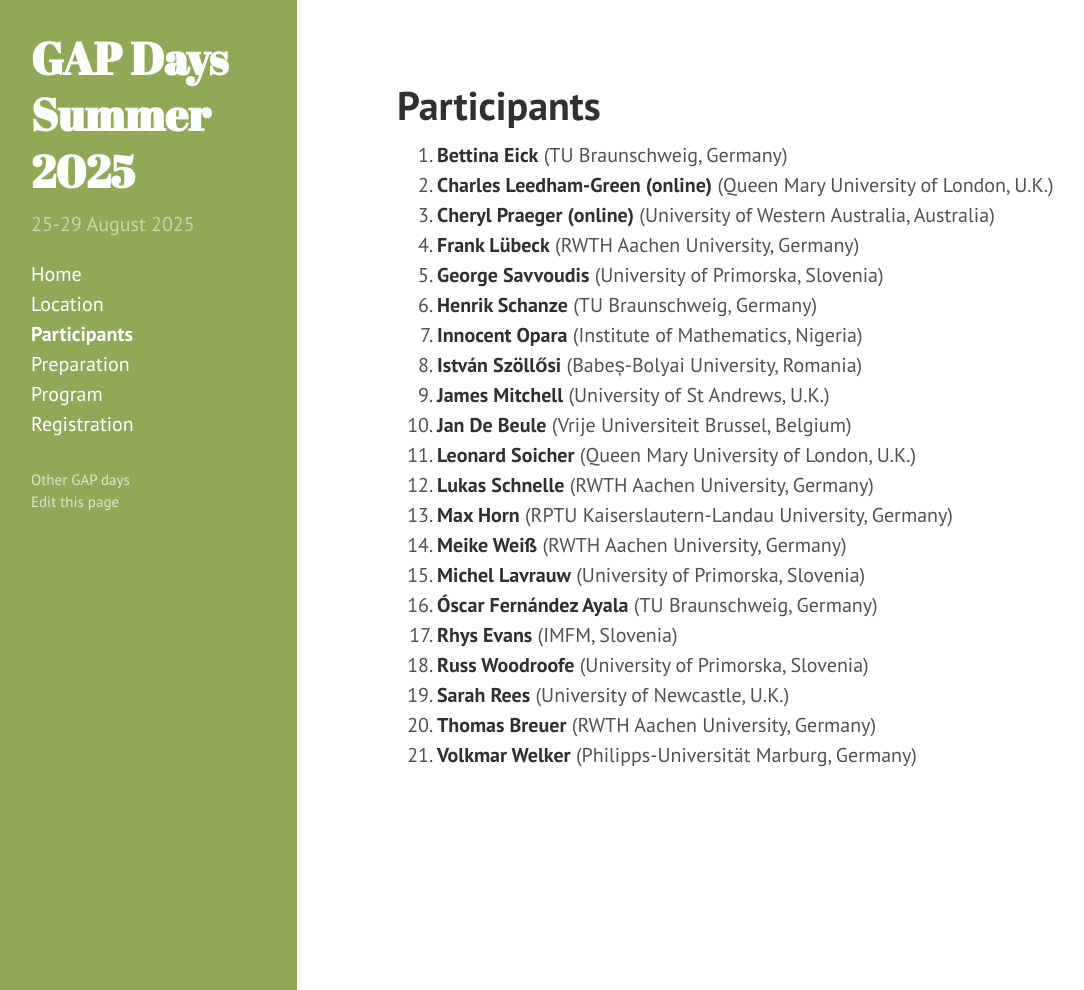
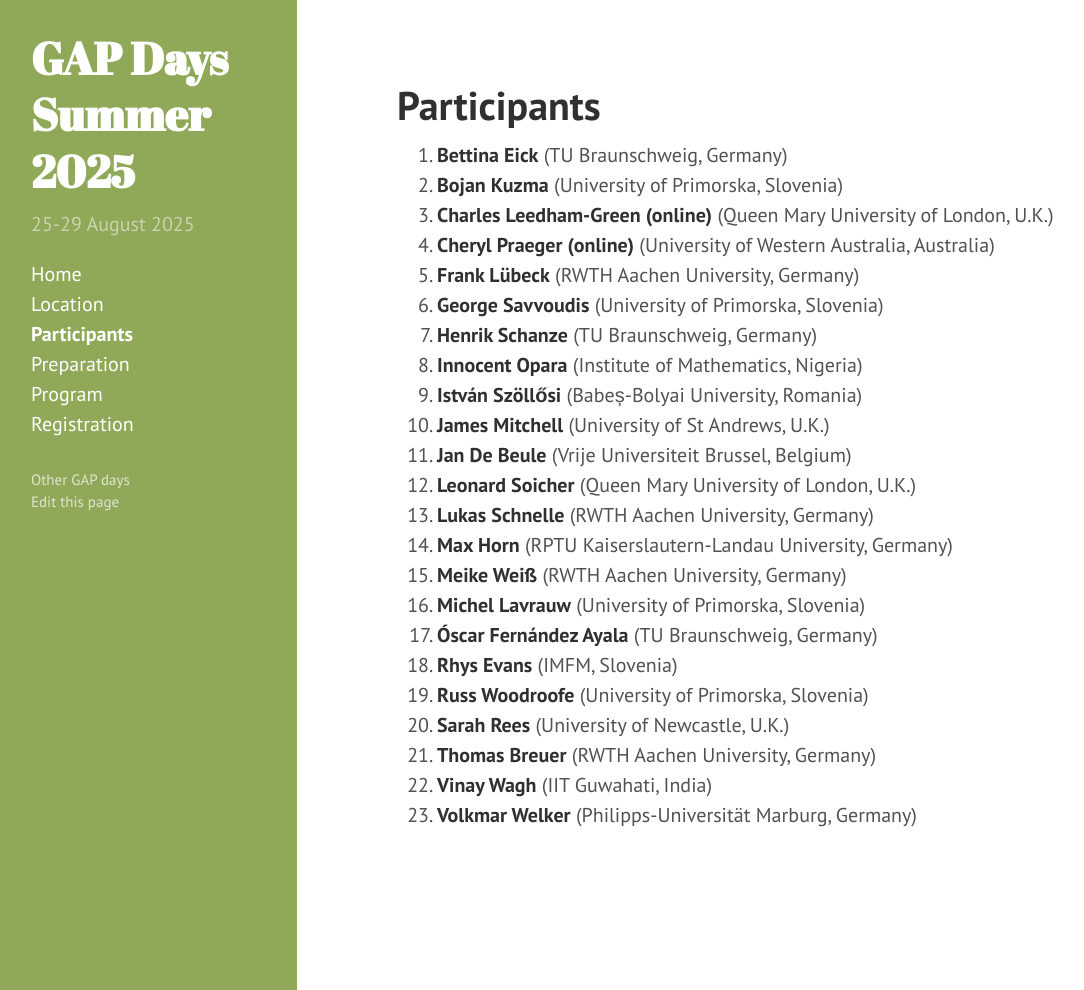
Before and after one commit to gapdays/gapdays2025-summer, a Jekyll site: the page built from participants.md, in a window 1280 px wide and 990 px high. Shown: the whole window, without its empty margins (3-1087 px from the left). Built offline with Jekyll 4.4.1, drawn with Linux system fonts in a browser that asks for light colours.

Commit message:
Update participants.md

```diff
--- a/participants.md
+++ b/participants.md
@@ -3,6 +3,7 @@ layout: page
 title: Participants
 participants:
   - {name: Bettina Eick, affiliation: "TU Braunschweig, Germany"}
+  - {name: Bojan Kuzma, affiliation: "University of Primorska, Slovenia"}
   - {name: Charles Leedham-Green (online), affiliation: "Queen Mary University of London, U.K."}
   - {name: Cheryl Praeger (online), affiliation: "University of Western Australia, Australia"}
   - {name: Frank Lübeck, affiliation: "RWTH Aachen University, Germany"}
@@ -22,6 +23,7 @@ participants:
   - {name: Russ Woodroofe, affiliation: "University of Primorska, Slovenia"}
   - {name: Sarah Rees, affiliation: "University of Newcastle, U.K."}
   - {name: Thomas Breuer, affiliation: "RWTH Aachen University, Germany"}
+  - {name: Vinay Wagh, affiliation: "IIT Guwahati, India"}
   - {name: Volkmar Welker, affiliation: "Philipps-Universität Marburg, Germany"}
 ---
 
```
